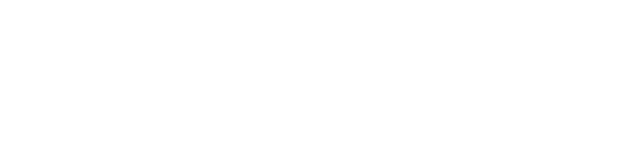
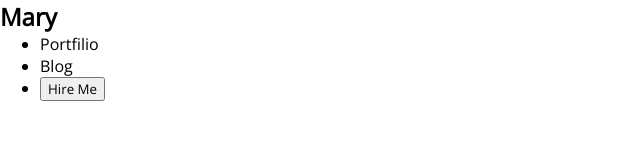
Before and after one commit to MDSajjadKhan39553/developer-portfolio-2, a plain HTML site: page index.html in a window 1280 px wide. Shown: the whole page, without its empty margins (0-640 px from the left). Drawn offline with nearby package versions, Linux system fonts and the light colour scheme.

Commit message:
old thinge upload

```diff
--- a/index.html
+++ b/index.html
@@ -4,8 +4,27 @@
     <meta charset="UTF-8">
     <meta name="viewport" content="width=device-width, initial-scale=1.0">
     <title>Developer Portfolio</title>
+    <link rel="stylesheet" href="style/portfolio.css">
+    <link rel="preconnect" href="https://fonts.googleapis.com">
+    <link rel="preconnect" href="https://fonts.gstatic.com" crossorigin>
+    <link href="https://fonts.googleapis.com/css2?family=Open+Sans&display=swap" rel="stylesheet">
 </head>
 <body>
+    <header>
+        <nav>
+            <h2 class="nave-title">Ma<span class="marry-s">r</span>y</h2>
+            <ul>
+                <li>Portfilio</li>
+                <li>Blog</li>
+                <li><Button>Hire Me</Button></li>
+            </ul>
+        </nav>
+    </header>
+    <main>
 
+    </main>
+    <footer>
+
+    </footer>
 </body>
 </html>
--- /dev/null
+++ b/style/portfolio.css
@@ -0,0 +1,4 @@
+*{
+    margin: 0;
+    font-family: 'Open Sans', sans-serif;
+}
```
Also changed, not shown: style/style.css (deleted).
